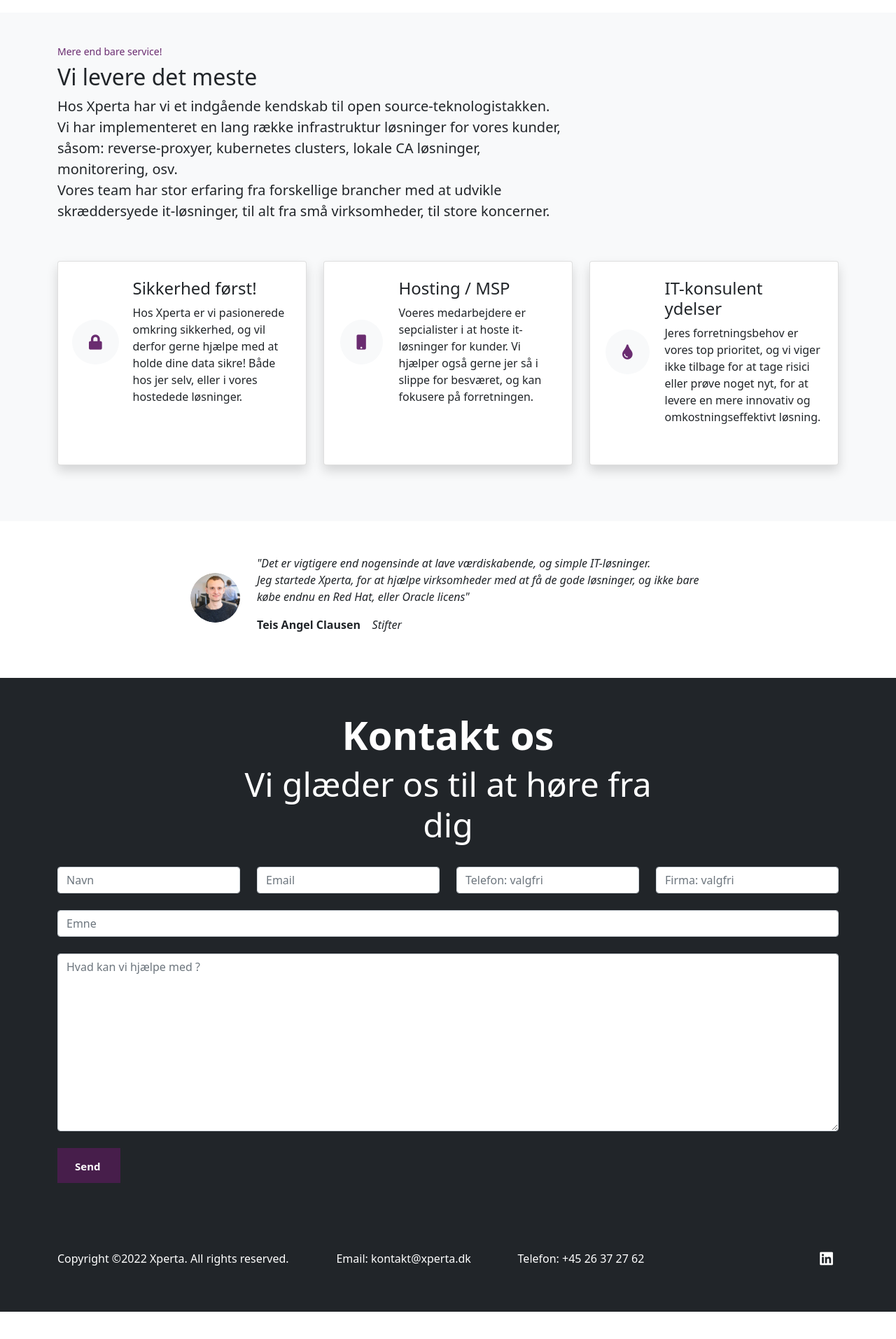
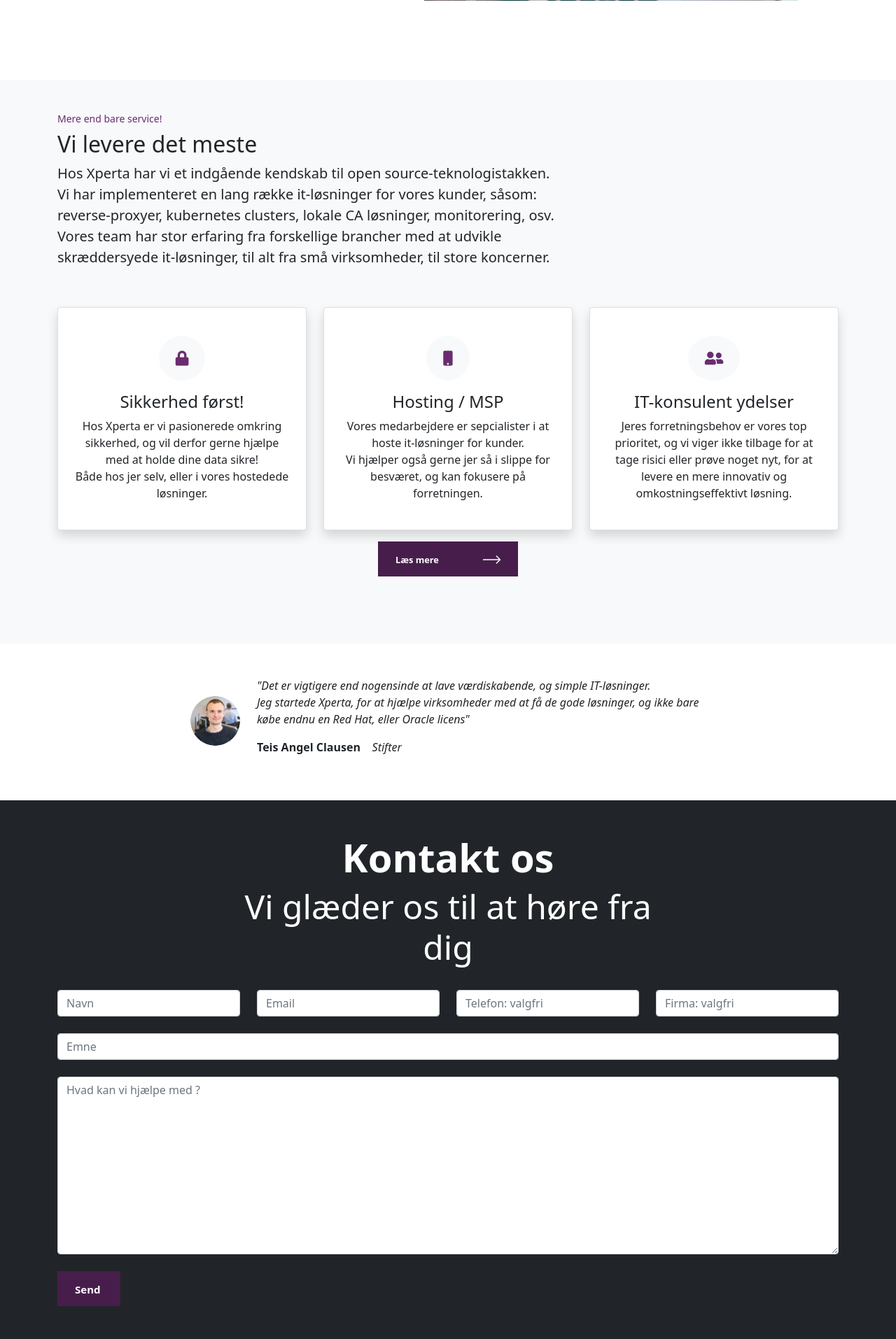
Before and after one commit to AngelFreak/xperta.dk, a Django app: page / in a window 1280 px wide. Shown: the part 989-2903 px from the top of the page at 70% size. Before the commit the page ends 2864 px from the top, so only its background shows below. Run offline with Django 3.2, Linux system fonts and the light colour scheme; some libraries are stand-ins or nearby versions.

Commit message:
Use local images, and add new service section

```diff
--- a/website/mainsite/templates/mainsite/index.html
+++ b/website/mainsite/templates/mainsite/index.html
@@ -3,10 +3,9 @@
 
 {% block content %}
 <section class="pt-5 pb-3 mt-0 align-items-bottom d-flex bg-primary hero hero"
-style="min-height: 65vh; background-size: cover; background-color: rgba(var(--bs-light-rgb),var(--bs-bg-opacity)); background: url(https://images.unsplash.com/photo-1526666923127-b2970f64b422?ixlib=rb-1.2.1&ixid=MnwxMjA3fDB8MHxwaG90by1wYWdlfHx8fGVufDB8fHx8&auto=format&fit=crop&w=2072&q=80) no-repeat bottom center !important;">
+style="min-height: 65vh; background-size: cover; background-color: rgba(var(--bs-light-rgb),var(--bs-bg-opacity)); background-image: url({% static 'img/antenna_array-min.jpg' %}); background-repeat: no-repeat; background-position: bottom center; !important;">
 <div class="container">
-  <div
-    class="row justify-content-start align-items-center d-flex h-100 ">
+  <div class="row justify-content-start align-items-center d-flex h-100 ">
     <div class="col-12 col-md-6">
       <label>Værdiskabende IT-løsninger</label>
       <h1 class="display-4 mb-2 mt-5 h1-head hero"><strong>Open source, </br>IT-løsninger der skaber værdi for jer!</strong> </h1>
@@ -20,7 +19,8 @@ style="min-height: 65vh; background-size: cover; background-color: rgba(var(--bs
               </span>
           </a>
           <a class="btn btn-white" href="#contact" target="_self" title="Kontakt os">
-              <span>Kontakt os<svg xmlns="http://www.w3.org/2000/svg" width="25.5" height="12" viewBox="0 0 51 24">
+              <span>Kontakt os
+                  <svg xmlns="http://www.w3.org/2000/svg" width="25.5" height="12" viewBox="0 0 51 24">
                       <path class="fill-color" fill-rule="evenodd" fill="#ffffff" d="M2287.81,3788.99l-2.04,2.02,8.68,8.56h-45.46v2.86h45.46l-8.68,8.56,2.04,2.02L2300,3801Z" transform="translate(-2249 -3789)"></path>
                   </svg>
               </span>
@@ -31,7 +31,7 @@ style="min-height: 65vh; background-size: cover; background-color: rgba(var(--bs
 </div>
 </section>
 <section class="pt-5 pb-5">
-<div class="container">
+<div class="container px-4 py-5">
   <div class="row align-items-center justify-content-center">
     <div class="col-12 col-md-4 offset-md-1">
       <h3 class="text-primary small">IT-løsninger med passion</h3>
@@ -50,7 +50,7 @@ style="min-height: 65vh; background-size: cover; background-color: rgba(var(--bs
     </div>
     <div class="col-12 col-md-6   mt-4 mt-md-0">
       <img alt="image" class="img-fluid"
-        src="https://images.unsplash.com/photo-1454165804606-c3d57bc86b40?ixlib=rb-1.2.1&ixid=MnwxMjA3fDB8MHxwaG90by1wYWdlfHx8fGVufDB8fHx8&auto=format&fit=crop&w=1470&q=80">
+        src="{% static 'img/meeting_background-min.jpg' %}">
     </div>
   </div>
 </div>
@@ -63,72 +63,65 @@ style="min-height: 65vh; background-size: cover; background-color: rgba(var(--bs
       <h2 class=" ">Vi levere det meste</h2>
       <p class="lead">
           Hos Xperta har vi et indgående kendskab til open source-teknologistakken. <br/>
-          Vi har implementeret en lang række infrastruktur løsninger for vores kunder, såsom: reverse-proxyer, kubernetes clusters, lokale CA løsninger, monitorering, osv. <br/>
+          Vi har implementeret en lang række it-løsninger for vores kunder, såsom: reverse-proxyer, kubernetes clusters, lokale CA løsninger, monitorering, osv. <br/>
           Vores team har stor erfaring fra forskellige brancher med at udvikle skræddersyede it-løsninger, til alt fra små virksomheder, til store koncerner.
       </p>
     </div>
   </div>
   <div class="row d-flex mb-5">
-    <div class="col-10 mx-auto col-md-4">
-      <div class="my-3 card card-body shadow p-4 h-100">
+    <div class="col-10 mx-auto col-md-4 d-flex">
+      <div class="my-3 card card-body shadow p-4">
+          <div class="icon-wrap text-primary my-3 text-center">
+            <i class="icon p-4 border-primary bg-light text-primary md-font-size rounded-circle fa fa-lock fa-lg"></i>
+          </div>
           <div class="row align-items-center d-flex text-md-center text-lg-start">
-          <div class="col-12 col-sm-3 col-md-3 text-center px-0">
-            <div class="icon-wrap text-primary my-3">
-              <i
-                class="icon p-4 border-primary bg-light text-primary md-font-size rounded-circle fa fa-lock fa-lg"></i>
-            </div>
-          </div>
-          <div class="col-12 col-md-9 mt-3 mt-lg-0">
-            <h4 class="">
+              <h4 class="text-center mx-auto">
                 Sikkerhed først!
               </h4>
-            <p class=" mb-0">
-              Hos Xperta er vi pasionerede omkring sikkerhed, og vil derfor gerne hjælpe med at holde dine data sikre! Både hos jer selv, eller i vores hostedede løsninger.
+              <p class="text-center mx-auto">
+                Hos Xperta er vi pasionerede omkring sikkerhed, og vil derfor gerne hjælpe med at holde dine data sikre!
+                </br>Både hos jer selv, eller i vores hostedede løsninger.
               </p>
           </div>
       </div>
     </div>
+    <div class="col-10 mx-auto col-md-4 d-flex">
+      <div class="my-3 card card-body shadow p-4">
+          <div class="icon-wrap text-primary my-3 text-center">
+            <i class="icon p-4 border-primary bg-light text-primary md-font-size rounded-circle fa fa-mobile fa-lg"></i>
           </div>
-    <div class="col-10 mx-auto col-md-4">
-      <div class="my-3 card card-body shadow p-4 h-100">
-        <div class="row align-items-center text-md-center text-lg-start">
-          <div class="col-12 col-sm-3 col-md-3 text-center px-0">
-            <div class="icon-wrap text-primary my-3">
-              <i
-                class="icon p-4 border-primary bg-light text-primary md-font-size rounded-circle fa fa-mobile fa-lg"></i>
-            </div>
-          </div>
-          <div class="col-12 col-md-9 mt-3 mt-lg-0">
-            <h4 class="">
+          <div class="row align-items-center d-flex text-md-center text-lg-start">
+              <h4 class="text-center mx-auto">
                 Hosting / MSP
               </h4>
-            <p class="  sm-font-size text-dark-gray mb-0">
-              Voeres medarbejdere er sepcialister i at hoste it-løsninger for kunder. Vi hjælper også gerne jer så i slippe for besværet, og kan fokusere på forretningen.
+              <p class="text-center mx-auto">
+                Vores medarbejdere er sepcialister i at hoste it-løsninger for kunder.
+                </br>Vi hjælper også gerne jer så i slippe for besværet, og kan fokusere på forretningen.
               </p>
           </div>
       </div>
     </div>
+    <div class="col-10 mx-auto col-md-4 d-flex">
+      <div class="my-3 card card-body shadow p-4">
+        <div class="icon-wrap text-primary my-3 text-center">
+          <i class="icon p-4 border-primary bg-light text-primary md-font-size rounded-circle fas fa-user-friends fa-lg"></i>
         </div>
-    <div class="col-10 mx-auto col-md-4">
-      <div class="my-3 card card-body shadow p-4 h-100">
-        <div class="row align-items-center text-md-center text-lg-start">
-          <div class="col-12 col-sm-3 col-md-3 text-center px-0">
-            <div class="icon-wrap text-primary my-3">
-              <i
-                class="icon p-4 border-primary bg-light text-primary md-font-size rounded-circle fa fa-tint fa-lg"></i>
-            </div>
-          </div>
-          <div class="col-12 col-md-9 mt-3 mt-lg-0">
-            <h4 class="">
+        <div class="row align-items-center d-flex text-md-center text-lg-start">
+          <h4 class="text-center mx-auto">
             IT-konsulent ydelser
           </h4>
-            <p class="  mb-0">
+          <p class="text-center mx-auto">
             Jeres forretningsbehov er vores top prioritet, og vi viger ikke tilbage for at tage risici eller prøve noget nyt, for at levere en mere innovativ og omkostningseffektivt løsning.
           </p>
         </div>
       </div>
     </div>
-    </div>
+    <a class="btn btn-primary mx-auto d-flex" href="/services" target="_self" title="Læs mere">
+      <span>Læs mere<svg xmlns="http://www.w3.org/2000/svg" width="25.5" height="12" viewBox="0 0 51 24">
+              <path class="fill-color" fill-rule="evenodd" fill="#ffffff" d="M2287.81,3788.99l-2.04,2.02,8.68,8.56h-45.46v2.86h45.46l-8.68,8.56,2.04,2.02L2300,3801Z" transform="translate(-2249 -3789)"></path>
+          </svg>
+      </span>
+    </a>
   </div>
 </div>
 </section>
```
Lines whose indentation alone changed are shown as unchanged.
